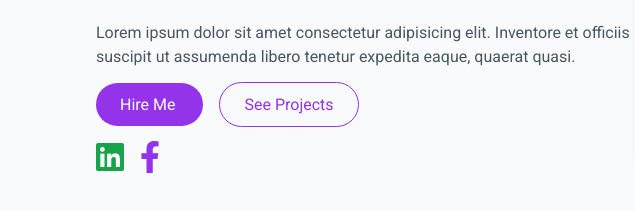
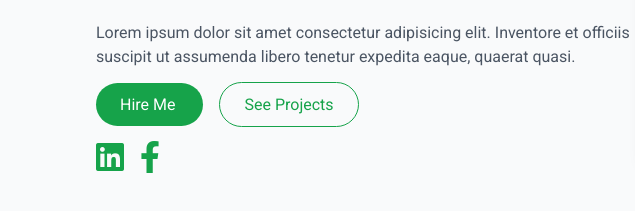
Before and after one commit to greexdy/website, a plain HTML site: page index.html in a window 1280 px wide. Shown: the part 331-542 px from the top of the page, 0-635 px from the left. Drawn offline with nearby package versions, Linux system fonts and the light colour scheme.

Commit message:
Add files via upload

```diff
--- a/index.html
+++ b/index.html
@@ -52,10 +52,10 @@
      Lorem ipsum dolor sit amet consectetur adipisicing elit. Inventore et officiis suscipit ut assumenda libero tenetur expedita eaque, quaerat quasi.
     </p>
     <div class="space-x-4">
-     <a class="px-6 py-3 bg-purple-600 text-white rounded-full hover:bg-green-700" href="contactform.html">
+     <a class="px-6 py-3 bg-green-600 text-white rounded-full hover:bg-green-700" href="contactform.html">
       Hire Me
      </a>
-     <a class="px-6 py-3 border border-purple-600 text-purple-600 rounded-full hover:bg-green-50" href="accomplishments.html">
+     <a class="px-6 py-3 border border-green-600 text-green-600 rounded-full hover:bg-green-50" href="accomplishments.html">
       See Projects
      </a>
     </div>
@@ -64,7 +64,7 @@
       <i class="fab fa-linkedin fa-2x">
     </i>
     </a>
-     <a class="text-purple-600 hover:text-green-800" href="https://www.linkedin.com/public-profile/settings?trk=d_flagship3_profile_self_view_public_profile">
+     <a class="text-green-600 hover:text-green-800" href="https://www.linkedin.com/public-profile/settings?trk=d_flagship3_profile_self_view_public_profile">
       <i class="fab fa-facebook-f fa-2x">
     </i>
      </a>
```
Also changed, not shown: cv-page.html (+1 -1 lines).
